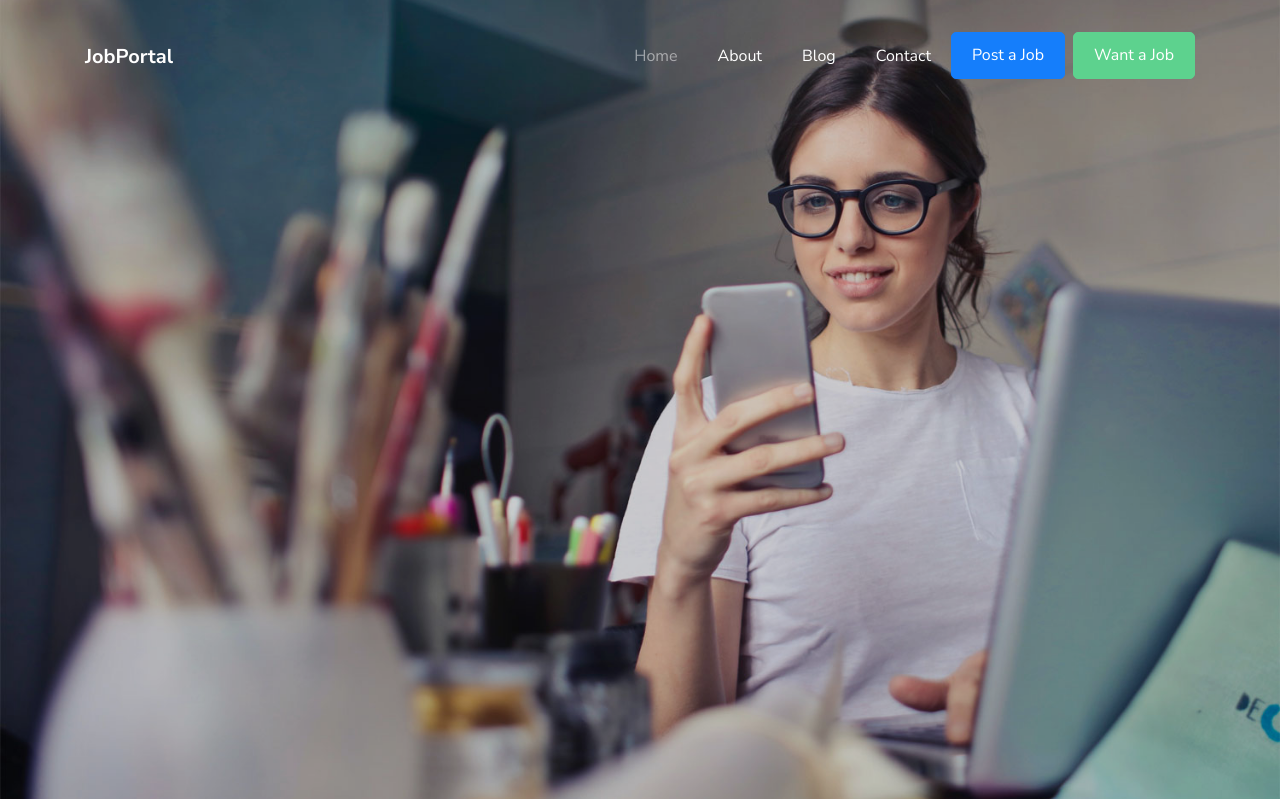
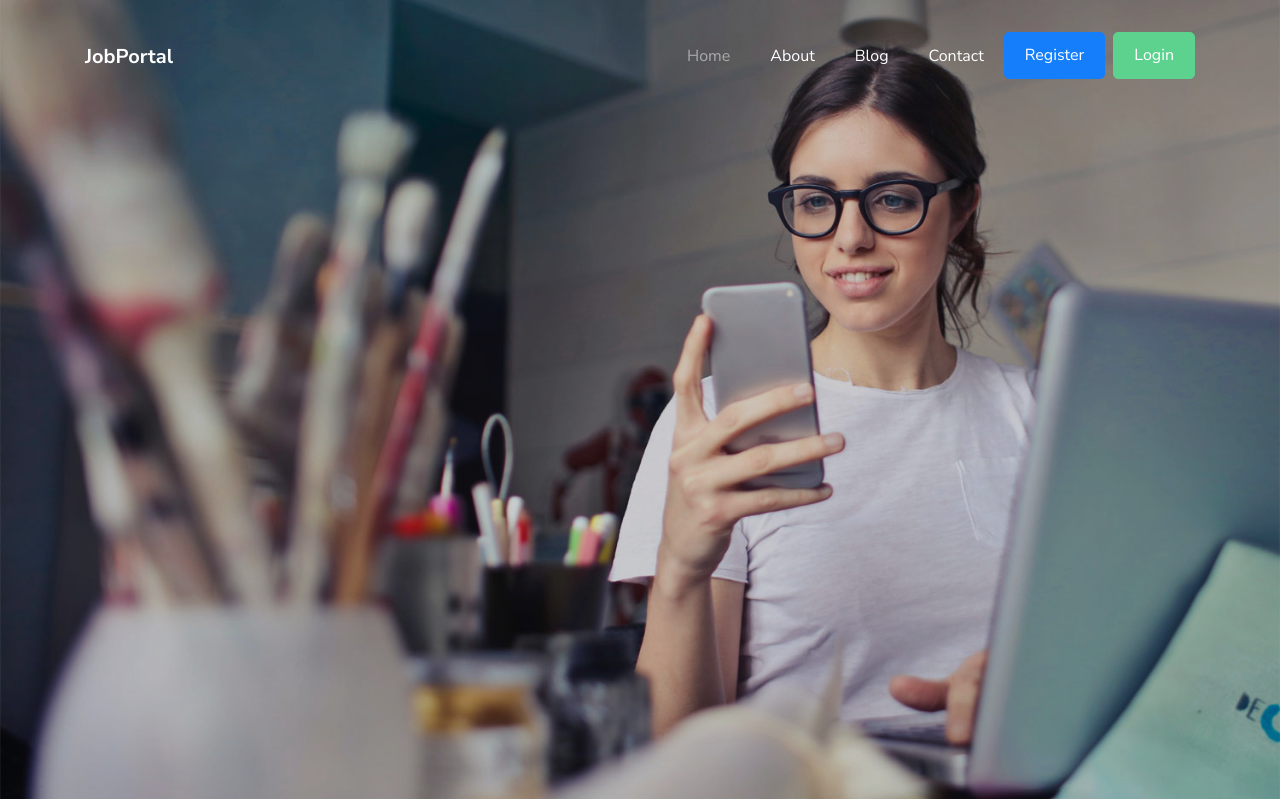
Before and after one commit to FaisalWant/jobPortal, a Django app: page /users/register in a window 1280 px wide. Shown: the top 799 px of the page. Run offline with Django 3.2, Linux system fonts and the light colour scheme; some libraries are stand-ins or nearby versions; some web fonts are replaced.

Commit message:
Creats Urls for the base.html file-login-logout-register

```diff
--- a/jobs/urls.py
+++ b/jobs/urls.py
@@ -4,7 +4,7 @@ from django.conf import settings
 from django.conf.urls.static import static
 from .views import *
 
-
+app_name= "jobs"
 urlpatterns = [
 
     path('', HomeView.as_view(), name='home'),
--- a/templates/jobs/base.html
+++ b/templates/jobs/base.html
@@ -44,12 +44,20 @@
 
   <div class="collapse navbar-collapse" id="ftco-nav">
     <ul class="navbar-nav ml-auto">
-      <li class="nav-item active"><a href="index.html" class="nav-link">Home</a></li>
+      <li class="nav-item active"><a href="{% url 'jobs:home' %}" class="nav-link">Home</a></li>
       <li class="nav-item"><a href="about.html" class="nav-link">About</a></li>
       <li class="nav-item"><a href="blog.html" class="nav-link">Blog</a></li>
       <li class="nav-item"><a href="contact.html" class="nav-link">Contact</a></li>
-      <li class="nav-item cta mr-md-2"><a href="new-post.html" class="nav-link">Post a Job</a></li>
-      <li class="nav-item cta cta-colored"><a href="job-post.html" class="nav-link">Want a Job</a></li>
+
+      {% if not user.is_authenticated %}
+      <li class="nav-item cta mr-md-2"><a href="{% url 'users:register' %}" class="nav-link">Register</a></li>
+      <li class="nav-item cta cta-colored"><a href="{% url 'users:login' %}" class="nav-link">Login</a></li>
+      {% endif %}
+
+      {% if user.is_authenticated %}
+      <li class="nav-item cta cta-colored"><a href="{% url 'users:logout' %}" class="nav-link">Logout</a></li>
+
+      {% endif %}
 
     </ul>
   </div>
--- a/templates/users/user-register.html
+++ b/templates/users/user-register.html
@@ -7,8 +7,8 @@
       <div class="container">
         <div class="row no-gutters slider-text js-fullheight align-items-end justify-content-start" data-scrollax-parent="true">
           <div class="col-md-8 ftco-animate text-center text-md-left mb-5" data-scrollax=" properties: { translateY: '70%' }">
-          	<p class="breadcrumbs" data-scrollax="properties: { translateY: '30%', opacity: 1.6 }"><span class="mr-3"><a href="index.html">Home <i class="ion-ios-arrow-forward"></i></a></span> <span>Post a Job</span></p>
-            <h1 class="mb-3 bread" data-scrollax="properties: { translateY: '30%', opacity: 1.6 }">Post a Job</h1>
+          	<p class="breadcrumbs" data-scrollax="properties: { translateY: '30%', opacity: 1.6 }"><span class="mr-3"><a href="index.html">Home <i class="ion-ios-arrow-forward"></i></a></span> <span>register</span></p>
+            <h1 class="mb-3 bread" data-scrollax="properties: { translateY: '30%', opacity: 1.6 }">register</h1>
           </div>
         </div>
       </div>
```
